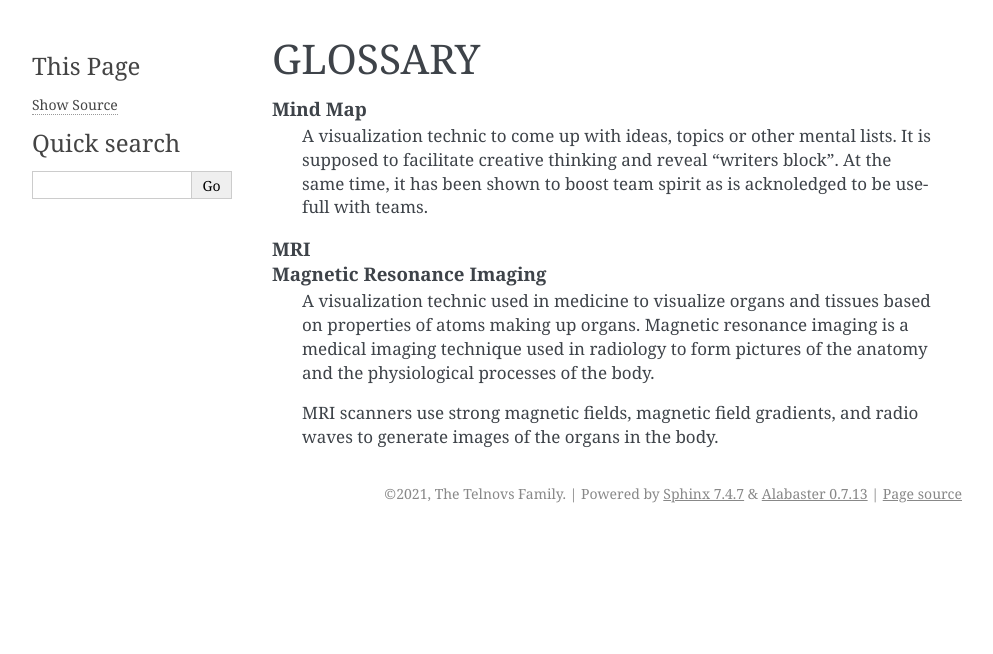
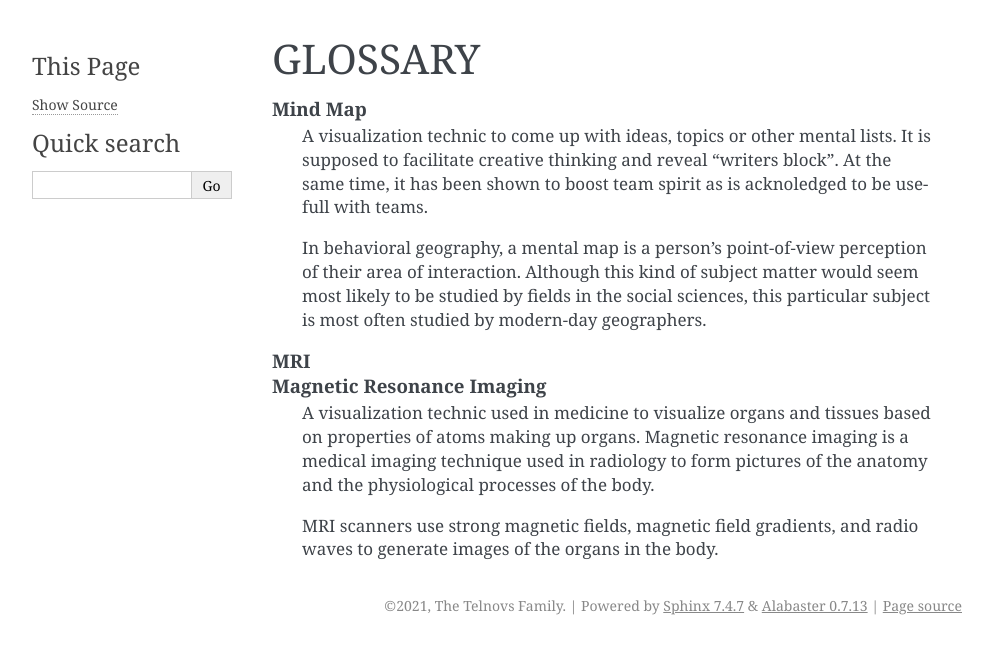
Before and after one commit to TheTelnovs/test_repo_two, a Sphinx documentation site: the page built from source/local_glossary.rst, in a window 1280 px wide. Shown: the top 654 px of the page, without its empty margins (148-1141 px from the left). Built offline with Sphinx 7.4.7, drawn with Linux system fonts in a browser that asks for light colours.

Commit message:
Modified glossary entry for term Mind Map

```diff
--- a/source/local_glossary.rst
+++ b/source/local_glossary.rst
@@ -12,6 +12,13 @@ GLOSSARY
       At the same time, it has been shown to boost
       team spirit as is acknoledged to be usefull with teams.
 
+      In behavioral geography, a mental map
+      is a person's point-of-view perception
+      of their area of interaction.
+      Although this kind of subject matter would seem most likely
+      to be studied by fields in the social sciences,
+      this particular subject is most often studied by modern-day geographers.
+
    MRI
    Magnetic Resonance Imaging
       A visualization technic used in medicine to visualize
```
